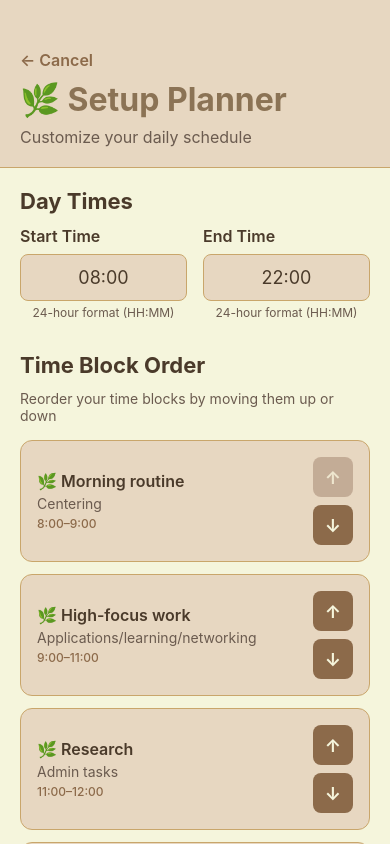
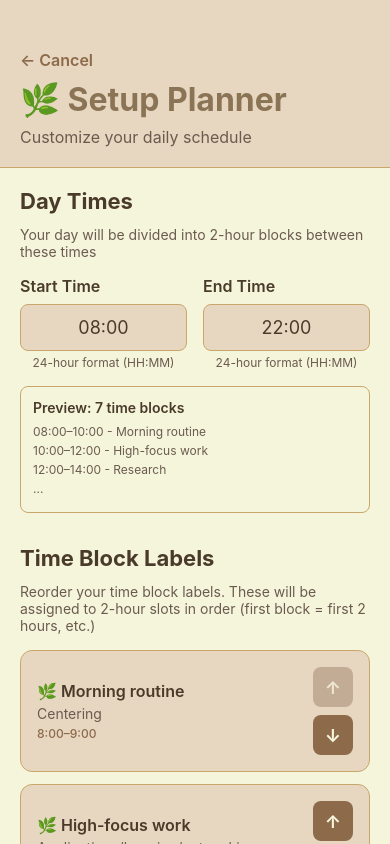
Before and after one commit to KarMarsten/UseYourTools, a React Native app in the folder app/: screen / in a window 390 px wide. Built offline with nearby package versions, Linux system fonts and the light colour scheme.

Commit message:
Refactor DailyPlannerScreen to generate time blocks based on user preferences, and update SetupScreen to include a preview of generated blocks. Adjust default preferences to ensure fallback functionality.

```diff
--- a/app/components/DailyPlannerScreen.tsx
+++ b/app/components/DailyPlannerScreen.tsx
@@ -1,8 +1,9 @@
 import React, { useState, useEffect } from 'react';
 import { StyleSheet, Text, View, ScrollView, TextInput, TouchableOpacity } from 'react-native';
 import AsyncStorage from '@react-native-async-storage/async-storage';
-import { TIME_BLOCKS, getDayThemeForDate, getDayName, TimeBlock } from '../utils/plannerData';
+import { getDayThemeForDate, getDayName } from '../utils/plannerData';
 import { loadPreferences } from '../utils/preferences';
+import { generateTimeBlocks, GeneratedTimeBlock } from '../utils/timeBlockGenerator';
 
 interface DailyPlannerScreenProps {
   date: Date;
@@ -15,7 +16,7 @@ interface DayEntries {
 
 export default function DailyPlannerScreen({ date, onBack }: DailyPlannerScreenProps) {
   const [entries, setEntries] = useState<DayEntries>({});
-  const [timeBlocks, setTimeBlocks] = useState<TimeBlock[]>(TIME_BLOCKS);
+  const [timeBlocks, setTimeBlocks] = useState<GeneratedTimeBlock[]>([]);
   const dateKey = date.toISOString().split('T')[0];
   const dayTheme = getDayThemeForDate(date);
   const dayName = getDayName(date);
@@ -28,20 +29,19 @@ export default function DailyPlannerScreen({ date, onBack }: DailyPlannerScreenP
   const loadCustomTimeBlocks = async () => {
     try {
       const preferences = await loadPreferences();
-      // Get time blocks in custom order
-      const orderedBlocks = preferences.timeBlockOrder
-        .map(id => TIME_BLOCKS.find(block => block.id === id))
-        .filter((block): block is TimeBlock => block !== undefined);
-
-      // Add any blocks that weren't in the order (safety check)
-      const remainingBlocks = TIME_BLOCKS.filter(
-        block => !preferences.timeBlockOrder.includes(block.id)
-      );
-
-      setTimeBlocks([...orderedBlocks, ...remainingBlocks]);
+      // Generate time blocks based on start/end times
+      const generatedBlocks = generateTimeBlocks(preferences);
+      setTimeBlocks(generatedBlocks);
     } catch (error) {
       console.error('Error loading custom time blocks:', error);
-      setTimeBlocks(TIME_BLOCKS);
+      // Fallback to default blocks if preferences are invalid
+      const defaultPrefs = {
+        startTime: '08:00',
+        endTime: '22:00',
+        timeBlockOrder: [],
+        hasCompletedSetup: false,
+      };
+      setTimeBlocks(generateTimeBlocks(defaultPrefs));
     }
   };
 
--- a/app/components/SetupScreen.tsx
+++ b/app/components/SetupScreen.tsx
@@ -2,6 +2,7 @@ import React, { useState, useEffect } from 'react';
 import { StyleSheet, Text, View, ScrollView, TextInput, TouchableOpacity, Alert } from 'react-native';
 import { TIME_BLOCKS, TimeBlock } from '../utils/plannerData';
 import { UserPreferences, savePreferences, loadPreferences } from '../utils/preferences';
+import { generateTimeBlocks } from '../utils/timeBlockGenerator';
 
 interface SetupScreenProps {
   onComplete: () => void;
@@ -31,6 +32,35 @@ export default function SetupScreen({ onComplete, onBack }: SetupScreenProps) {
     }
   };
 
+  const getGeneratedBlocksPreview = () => {
+    try {
+      const timeRegex = /^([01]?[0-9]|2[0-3]):[0-5][0-9]$/;
+      if (!timeRegex.test(startTime) || !timeRegex.test(endTime)) {
+        return [];
+      }
+
+      const [startH, startM] = startTime.split(':').map(Number);
+      const [endH, endM] = endTime.split(':').map(Number);
+      const startMinutes = startH * 60 + startM;
+      const endMinutes = endH * 60 + endM;
+
+      if (startMinutes >= endMinutes) {
+        return [];
+      }
+
+      const tempPreferences: UserPreferences = {
+        startTime,
+        endTime,
+        timeBlockOrder,
+        hasCompletedSetup: false,
+      };
+
+      return generateTimeBlocks(tempPreferences);
+    } catch {
+      return [];
+    }
+  };
+
   const handleSave = async () => {
     // Validate time format
     const timeRegex = /^([01]?[0-9]|2[0-3]):[0-5][0-9]$/;
@@ -47,6 +77,16 @@ export default function SetupScreen({ onComplete, onBack }: SetupScreenProps) {
 
     if (startMinutes >= endMinutes) {
       Alert.alert('Invalid Time', 'Start time must be before end time.');
+      return;
+    }
+
+    // Check that we have enough block definitions for the generated blocks
+    const generatedCount = Math.floor((endMinutes - startMinutes) / 120);
+    if (timeBlockOrder.length < generatedCount) {
+      Alert.alert(
+        'Not Enough Blocks',
+        `Your day will have ${generatedCount} time blocks, but you only have ${timeBlockOrder.length} block definitions. Please add more blocks or adjust your time range.`
+      );
       return;
     }
 
@@ -107,6 +147,9 @@ export default function SetupScreen({ onComplete, onBack }: SetupScreenProps) {
       <ScrollView style={styles.scrollView} contentContainerStyle={styles.scrollContent}>
         <View style={styles.section}>
           <Text style={styles.sectionTitle}>Day Times</Text>
+          <Text style={styles.sectionDescription}>
+            Your day will be divided into 2-hour blocks between these times
+          </Text>
           <View style={styles.timeInputContainer}>
             <View style={styles.timeInput}>
               <Text style={styles.timeLabel}>Start Time</Text>
@@ -131,12 +174,31 @@ export default function SetupScreen({ onComplete, onBack }: SetupScreenProps) {
               <Text style={styles.timeHint}>24-hour format (HH:MM)</Text>
             </View>
           </View>
+          {(() => {
+            const preview = getGeneratedBlocksPreview();
+            if (preview.length > 0) {
+              return (
+                <View style={styles.previewContainer}>
+                  <Text style={styles.previewTitle}>Preview: {preview.length} time blocks</Text>
+                  {preview.slice(0, 3).map((block, idx) => (
+                    <Text key={idx} style={styles.previewText}>
+                      {block.time} - {block.title}
+                    </Text>
+                  ))}
+                  {preview.length > 3 && (
+                    <Text style={styles.previewText}>...</Text>
+                  )}
+                </View>
+              );
+            }
+            return null;
+          })()}
         </View>
 
         <View style={styles.section}>
-          <Text style={styles.sectionTitle}>Time Block Order</Text>
+          <Text style={styles.sectionTitle}>Time Block Labels</Text>
           <Text style={styles.sectionDescription}>
-            Reorder your time blocks by moving them up or down
+            Reorder your time block labels. These will be assigned to 2-hour slots in order (first block = first 2 hours, etc.)
           </Text>
           {timeBlockOrder.map((blockId, index) => {
             const block = getTimeBlockById(blockId);
@@ -264,6 +326,25 @@ const styles = StyleSheet.create({
     marginTop: 4,
     textAlign: 'center',
   },
+  previewContainer: {
+    marginTop: 16,
+    backgroundColor: '#f5f5dc',
+    padding: 12,
+    borderRadius: 8,
+    borderWidth: 1,
+    borderColor: '#C9A66B',
+  },
+  previewTitle: {
+    fontSize: 14,
+    fontWeight: '600',
+    color: '#4A3A2A',
+    marginBottom: 8,
+  },
+  previewText: {
+    fontSize: 12,
+    color: '#6b5b4f',
+    marginBottom: 4,
+  },
   blockItem: {
     flexDirection: 'row',
     backgroundColor: '#E7D7C1',
--- a/app/utils/preferences.ts
+++ b/app/utils/preferences.ts
@@ -11,7 +11,7 @@ export interface UserPreferences {
 const DEFAULT_PREFERENCES: UserPreferences = {
   startTime: '08:00',
   endTime: '22:00',
-  timeBlockOrder: TIME_BLOCKS.map(block => block.id),
+  timeBlockOrder: TIME_BLOCKS.map(block => block.id), // Default: all blocks in order
   hasCompletedSetup: false,
 };
 
--- /dev/null
+++ b/app/utils/timeBlockGenerator.ts
@@ -0,0 +1,71 @@
+import { TimeBlock } from './plannerData';
+import { UserPreferences } from './preferences';
+import { TIME_BLOCKS } from './plannerData';
+
+export interface GeneratedTimeBlock extends TimeBlock {
+  startTime: string; // Format: "HH:MM"
+  endTime: string; // Format: "HH:MM"
+}
+
+/**
+ * Generates 2-hour time blocks between start and end times
+ */
+export const generateTimeBlocks = (preferences: UserPreferences): GeneratedTimeBlock[] => {
+  const [startHour, startMin] = preferences.startTime.split(':').map(Number);
+  const [endHour, endMin] = preferences.endTime.split(':').map(Number);
+
+  const startMinutes = startHour * 60 + startMin;
+  const endMinutes = endHour * 60 + endMin;
+  const totalMinutes = endMinutes - startMinutes;
+
+  // Calculate number of 2-hour blocks (120 minutes each)
+  const blockCount = Math.floor(totalMinutes / 120);
+
+  const blocks: GeneratedTimeBlock[] = [];
+
+  // Get the ordered block definitions based on preferences
+  const orderedBlockDefinitions = preferences.timeBlockOrder
+    .map(id => TIME_BLOCKS.find(block => block.id === id))
+    .filter((block): block is TimeBlock => block !== undefined);
+
+  // Generate blocks
+  for (let i = 0; i < blockCount; i++) {
+    const blockStartMinutes = startMinutes + (i * 120);
+    const blockEndMinutes = blockStartMinutes + 120;
+
+    const startHour = Math.floor(blockStartMinutes / 60);
+    const startMin = blockStartMinutes % 60;
+    const endHour = Math.floor(blockEndMinutes / 60);
+    const endMin = blockEndMinutes % 60;
+
+    const startTime = `${String(startHour).padStart(2, '0')}:${String(startMin).padStart(2, '0')}`;
+    const endTime = `${String(endHour).padStart(2, '0')}:${String(endMin).padStart(2, '0')}`;
+
+    // Use the corresponding block definition, or create a default one
+    const blockDefinition = orderedBlockDefinitions[i] || {
+      id: `block-${i}`,
+      time: `${startTime}–${endTime}`,
+      title: 'Time Block',
+      description: '',
+    };
+
+    blocks.push({
+      ...blockDefinition,
+      time: `${startTime}–${endTime}`,
+      startTime,
+      endTime,
+    });
+  }
+
+  return blocks;
+};
+
+/**
+ * Formats time in 12-hour format for display
+ */
+export const formatTime12Hour = (time24: string): string => {
+  const [hours, minutes] = time24.split(':').map(Number);
+  const period = hours >= 12 ? 'PM' : 'AM';
+  const hours12 = hours % 12 || 12;
+  return `${hours12}:${String(minutes).padStart(2, '0')} ${period}`;
+};
```
